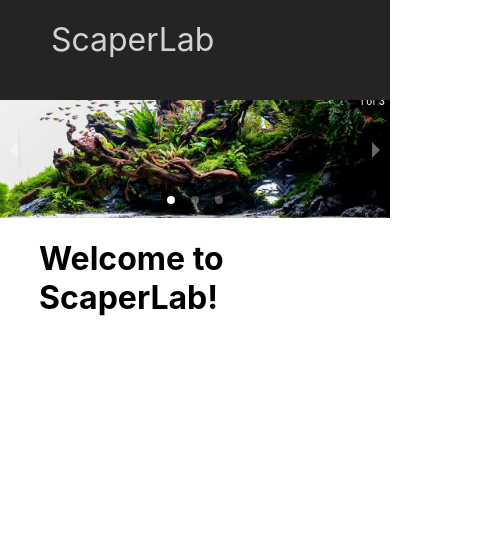
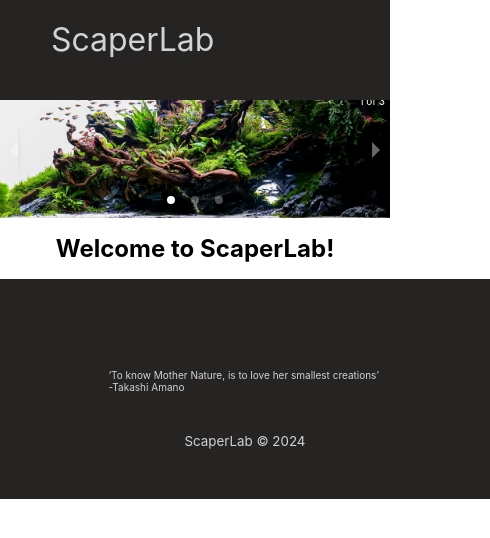
Before and after one commit to freddy-lopez01/ScaperLab, a React (Create React App) app in the folder scaperlab/: page / in a window 390 px wide. Shown: the top 538 px of the page, 490 px wide, since content can reach past the window. Built offline with nearby package versions, Linux system fonts and the light colour scheme.

Commit message:
created the Footer compomemt for pages

```diff
--- a/scaperlab/package.json
+++ b/scaperlab/package.json
@@ -3,11 +3,17 @@
   "version": "0.1.0",
   "private": true,
   "dependencies": {
+    "@fortawesome/fontawesome-svg-core": "^6.5.1",
+    "@fortawesome/free-brands-svg-icons": "^6.5.1",
+    "@fortawesome/free-solid-svg-icons": "^6.5.1",
+    "@fortawesome/react-fontawesome": "^0.2.0",
     "@testing-library/jest-dom": "^5.17.0",
     "@testing-library/react": "^13.4.0",
     "@testing-library/user-event": "^13.5.0",
+    "bootstrap": "^5.3.3",
     "react": "^18.2.0",
     "react-awesome-slider": "^4.1.0",
+    "react-bootstrap": "^2.10.1",
     "react-dom": "^18.2.0",
     "react-responsive-carousel": "^3.2.23",
     "react-router-dom": "^6.22.3",
--- /dev/null
+++ b/scaperlab/src/components/Footer.css
@@ -0,0 +1,30 @@
+.footer-container {
+  background-color: #262323;
+  color: #d2d2d2;
+  display: flex;
+  align-items: center;
+  justify-content: center;
+  flex-direction: column;
+  width: 100%;
+  object-fit: contain;
+  padding: 50px;
+}
+
+
+p {
+  font-size: 15px;
+}
+
+.extra {
+  padding: 40px;
+}
+
+@media screen and (max-width:960px) {
+  .extra {
+    width: 70%;
+    display: flex;
+    flex-direction: column;
+    justify-content: center;
+    font-size: 10px;
+  }
+}
--- /dev/null
+++ b/scaperlab/src/components/Footer.jsx
@@ -0,0 +1,32 @@
+import React from 'react'
+import ReactDOM from 'react-dom';
+
+import './Footer.css'
+import { Link } from 'react-router-dom';
+import { faFontAwesomeIcon } from '@fortawesome/react-fontawesome';
+import {faInstagram, faYoutube, faTiktok} from '@fortawesome/free-brands-svg-icons';
+/*
+Footer.js is a component that is utilized by every subpage within NebulaNet as it contains the information regarding the site and its
+creation. It helps with creating a offical look to the site and gives each page a visual end object so the user can be sure that
+they have reached the end of the webpage and have viewed all of its content
+ */
+function Footer() {
+  return (
+    <>
+    <div className='footer-container'>
+        <div className='extra'>
+            ‘To know Mother Nature, is to love her smallest creations’ -Takashi Amano
+
+        </div>
+        <div class='footer-logo'>
+            <Link to='/' className="navbar-logo" >
+              ScaperLab
+            </Link>
+        </div>
+        <small class='website-rights'>ScaperLab © 2024</small>
+    </div>
+    </>
+  )
+}
+
+export default Footer
--- a/scaperlab/src/components/Welcome.css
+++ b/scaperlab/src/components/Welcome.css
@@ -4,5 +4,15 @@
 }
 
 h1 {
+  font-size: 50px;
   margin-inline: 10%;
 }
+
+
+
+@media screen and (max-width:960px) {
+
+ h1 {
+  font-size: x-large;
+ }
+}
--- a/scaperlab/src/components/homeSlider.css
+++ b/scaperlab/src/components/homeSlider.css
@@ -1,5 +1,7 @@
 .carousel-frame {
   margin-top: 80px;
+
+  width: 100%;
 }
 
 .carousel .thumbs-wrapper {
--- a/scaperlab/src/components/pages/Home.js
+++ b/scaperlab/src/components/pages/Home.js
@@ -2,12 +2,15 @@ import React from 'react';
 import NavBar from '../NavBar.jsx';
 import HomeSlider from '../homeSlider.jsx';
 import Welcome from '../Welcome.jsx';
+import Footer from '../Footer.jsx';
 function Home () {
     return (
         <>
         <NavBar/>
         <HomeSlider/>
         <Welcome/>
+        <Footer/>
+
 
 
 
```
Also changed, not shown: 1 other file (tests, documents, lock files or other folders).
